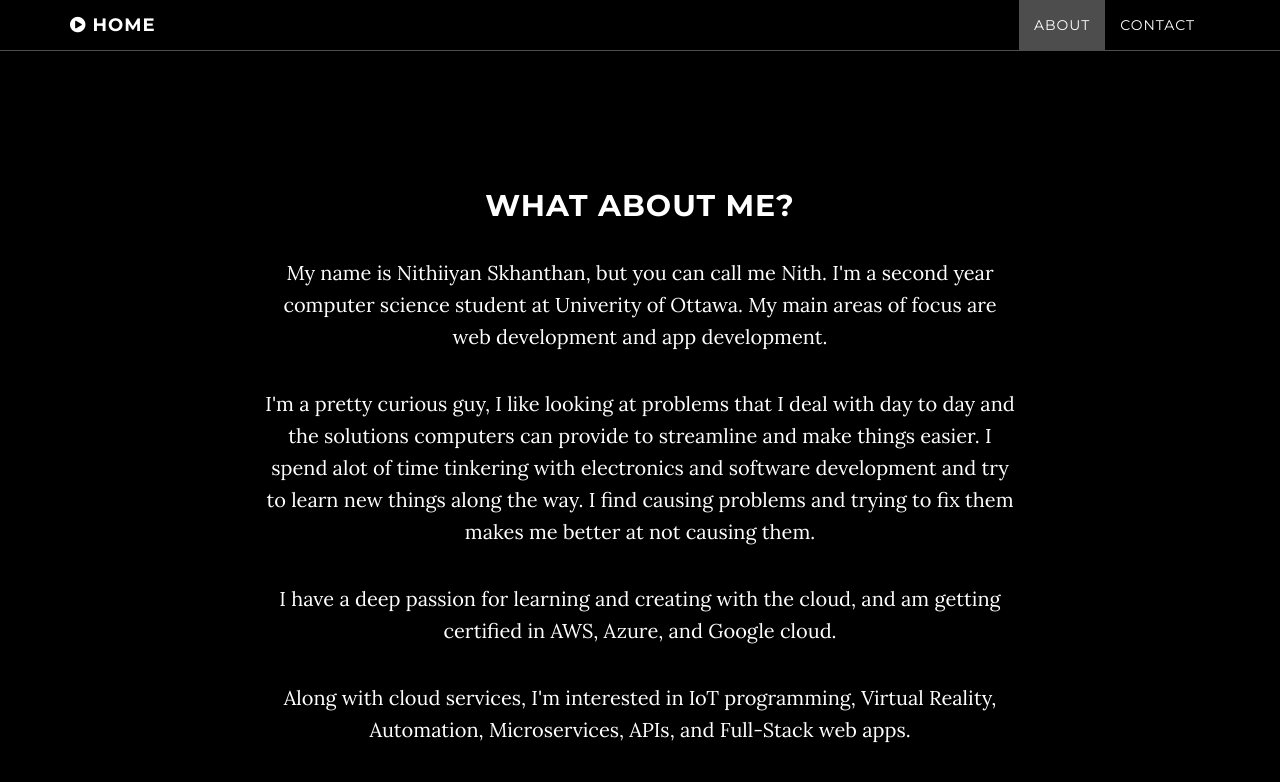
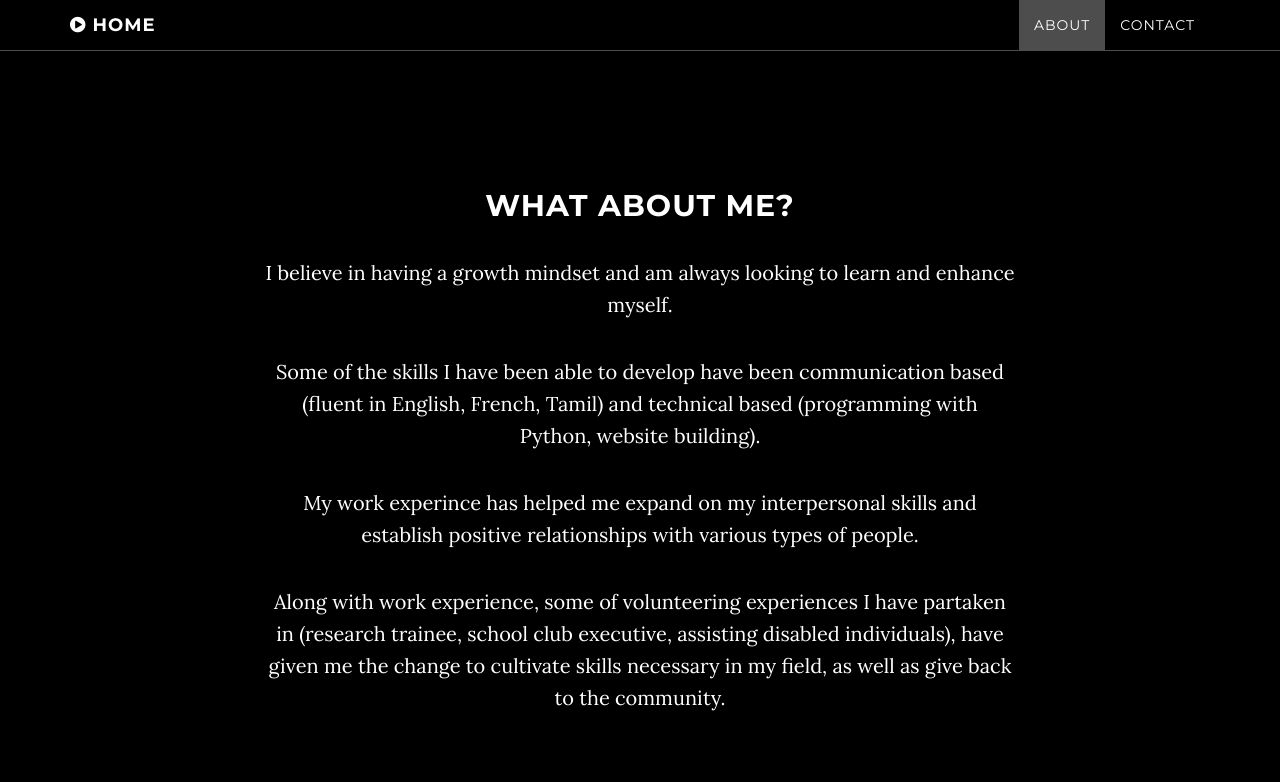
Before and after one commit to nrama080/nrama080.github.io, a Jekyll site: the page built from index.html, in a window 1280 px wide and 900 px high, scrolled down 911 px. Shown: the top 782 px of the window. Built offline with Jekyll 4.4.1, drawn with Linux system fonts in a browser that asks for light colours.

Commit message:
about section

```diff
--- a/_includes/about.html
+++ b/_includes/about.html
@@ -3,10 +3,10 @@
         <div class="row">
             <div class="col-lg-8 col-lg-offset-2">
                 <h2>What About Me?</h2>
-                <p>My name is Nithiiyan Skhanthan, but you can call me Nith. I'm a second year computer science student at Univerity of Ottawa. My main areas of focus are web development and app development.</p>
-                <p>I'm a pretty curious guy, I like looking at problems that I deal with day to day and the solutions computers can provide to streamline and make things easier. I spend alot of time tinkering with electronics and software development and try to learn new things along the way. I find causing problems and trying to fix them makes me better at not causing them.</p>
-                <p>I have a deep passion for learning and creating with the cloud, and am getting certified in AWS, Azure, and Google cloud.</p>
-                <p>Along with cloud services, I'm interested in IoT programming, Virtual Reality, Automation, Microservices, APIs, and Full-Stack web apps.</p>
+                <p> I believe in having a growth mindset and am always looking to learn and enhance myself.</p>
+                <p>Some of the skills I have been able to develop have been communication based (fluent in English, French, Tamil) and technical based (programming with Python, website building).</p>
+                <p>My work experince has helped me expand on my interpersonal skills and establish positive relationships with various types of people. </p>
+                <p>Along with work experience, some of volunteering experiences I have partaken in (research trainee, school club executive, assisting disabled individuals), have given me the change to cultivate skills necessary in my field, as well as give back to the community.</p>
             </div>
         </div>
     </section>
```
